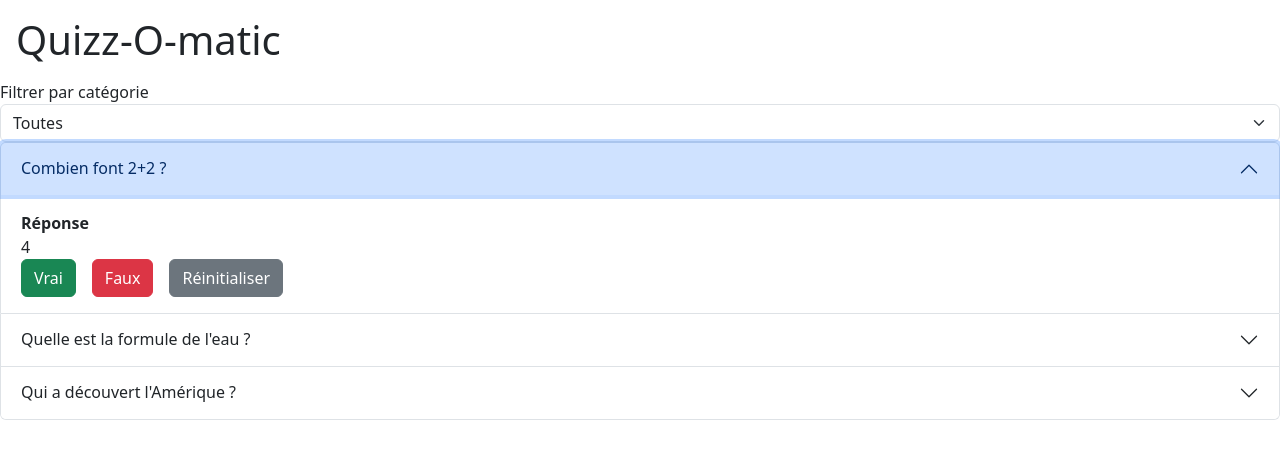
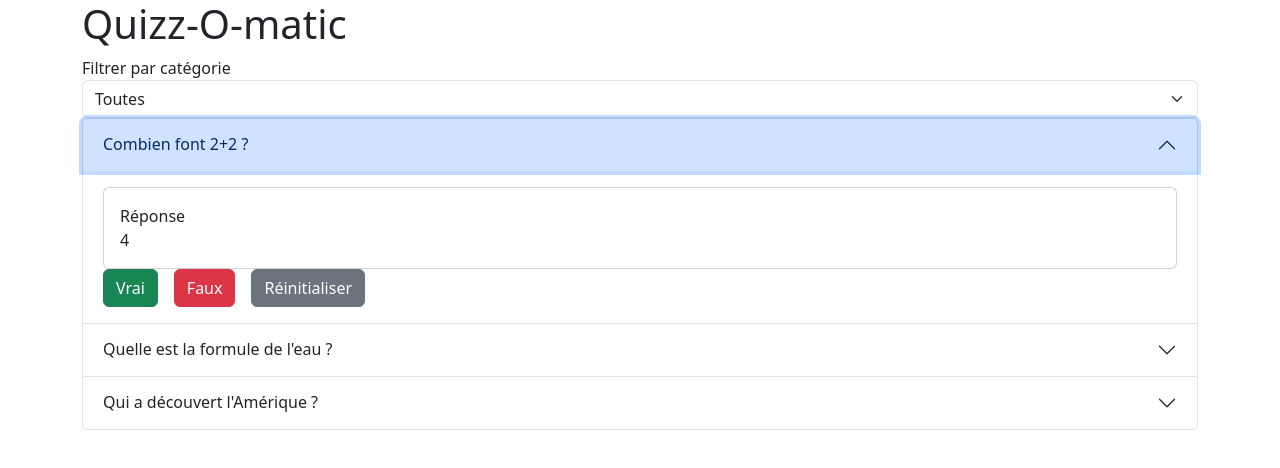
Before and after one commit to BertrandTang/quizz_projekt, a React (Vite) app: page / in a window 1280 px wide. Both pictures are taken after a click on the button "Combien font 2+2 ?". Shown: the top 468 px of the page. Built offline with nearby package versions, Linux system fonts and the light colour scheme.

Commit message:
updates QuestionItem with bootstrap components

```diff
--- a/src/App.jsx
+++ b/src/App.jsx
@@ -1,17 +1,17 @@
 import 'bootstrap/dist/css/bootstrap.min.css'
-import './assets/styles/app.scss'
 import { useState } from 'react';
 import FilterQuiz from './components/FilterQuizz'
 import QuizzAccordion from './components/QuizzAccordion';
+import Container from 'react-bootstrap/Container';
 
 export default function App() {
     const [category, setCategory] = useState("0");
 
     return (
-        <>
+        <Container as="main">
             <h1>Quizz-O-matic</h1>
             <FilterQuiz category={category} onCategoryChange={setCategory} />
             <QuizzAccordion category={category} />
-        </>
+        </Container>
     );
 }
--- a/src/assets/styles/app.scss
+++ /dev/null
@@ -1,3 +0,0 @@
-h1 {
-    margin: 1rem;
-}
--- a/src/components/QuestionItem.jsx
+++ b/src/components/QuestionItem.jsx
@@ -2,6 +2,8 @@ import Accordion from 'react-bootstrap/Accordion';
 import Badge from 'react-bootstrap/Badge';
 import Button from 'react-bootstrap/Button';
 import Stack from 'react-bootstrap/Stack';
+import Form from 'react-bootstrap/Form';
+import Card from 'react-bootstrap/Card';
 
 export default function QuestionItem({ question, dispatch, eventKey }) {
     return (
@@ -18,8 +20,13 @@ export default function QuestionItem({ question, dispatch, eventKey }) {
                 )}
             </Accordion.Header>
             <Accordion.Body>
-                <span><strong>Réponse</strong></span> <br/>
-                {question.answer}
+                <Card>
+                    <Card.Body>
+                        Réponse <br />
+                        {question.answer}
+                    </Card.Body>
+                </Card>
+
                 <Stack direction="horizontal" gap={3} className="align-items-center">
                     <Button
                         variant="success"
```
